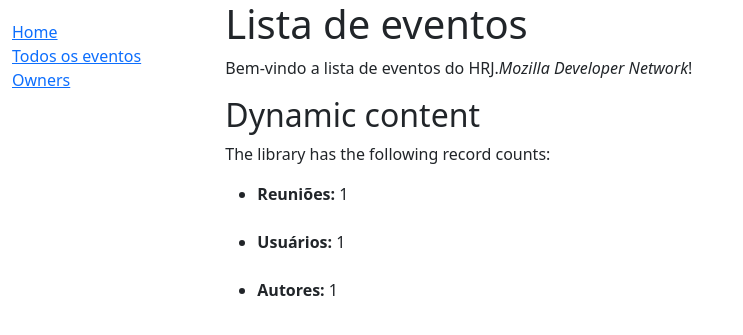
After one commit to MarcoLegiere/PITII-LISTA-EVENTOS, a Django app: template sitelist/polls/templates/index.html in a window 1280 px wide. The commit adds this page. Shown: the top 335 px of the page, without its empty margins (0-743 px from the left). Run offline with Django 4.2, Linux system fonts and the light colour scheme; the template is opened without the code that fills it: most values are stand-ins (such as "Sample title", 1, 10 or a date in 2020).

Commit message:
HTML e CSS
Pagina index criada, com algumas informações dos eventos.

```diff
--- /dev/null
+++ b/sitelist/polls/static/css/styles.css
@@ -0,0 +1,5 @@
+.sidebar-nav {
+    margin-top: 20px;
+    padding: 0;
+    list-style: none;
+}
--- a/sitelist/polls/templates/base.html
+++ b/sitelist/polls/templates/base.html
@@ -1,4 +1,4 @@
-!DOCTYPE html>
+<!DOCTYPE html>
 <html lang="en">
 <head>
   {% block title %}<title>Lista de Eventos</title>{% endblock %}
--- /dev/null
+++ b/sitelist/polls/templates/index.html
@@ -0,0 +1,13 @@
+{% extends "base.html" %}
+
+{% block content %}
+  <h1>Lista de eventos</h1>
+  <p>Bem-vindo a lista de eventos do HRJ.<em>Mozilla Developer Network</em>!</p>
+  <h2>Dynamic content</h2>
+  <p>The library has the following record counts:</p>
+  <ul>
+    <li><strong>Reuniões:</strong> {{ num_meetings }}</li><br>
+    <li><strong>Usuários:</strong> {{ num_users }}</li><br>
+    <li><strong>Autores:</strong> {{ num_authors }}</li>
+  </ul>
+{% endblock %}
--- a/sitelist/polls/urls.py
+++ b/sitelist/polls/urls.py
@@ -5,7 +5,3 @@ from polls import views
 urlpatterns = [
     path('', views.index, name='index'),
 ]
-
-urlpatterns += [
-    path('polls/', include('polls.urls')),
-]
```
Also changed, not shown: sitelist/polls/models.py (+18 -3 lines), sitelist/polls/views.py (+4 -5 lines), sitelist/db.sqlite3, sitelist/polls/migrations/0019_meeting_public.py (added), sitelist/polls/migrations/0020_alter_meeting_public.py (added), sitelist/polls/migrations/0021_remove_meeting_public_meeting_local_and_more.py (added).
